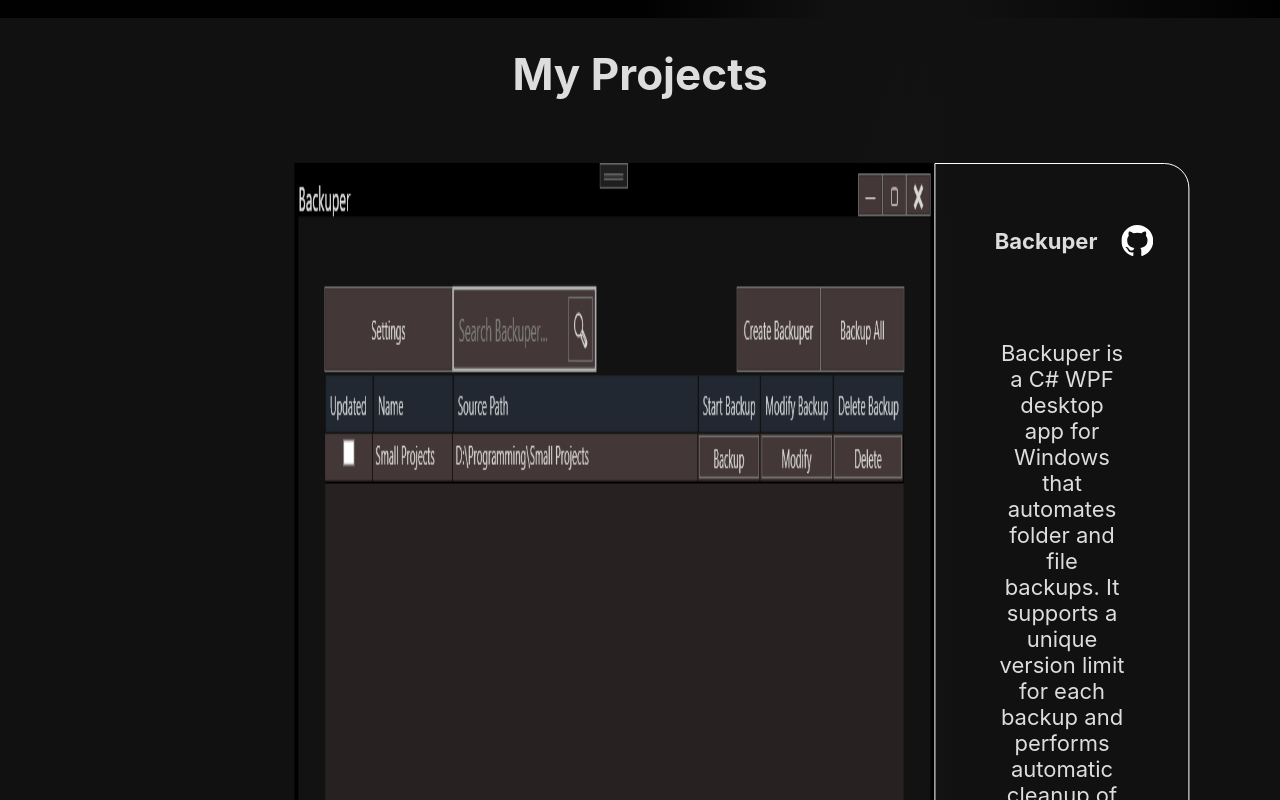
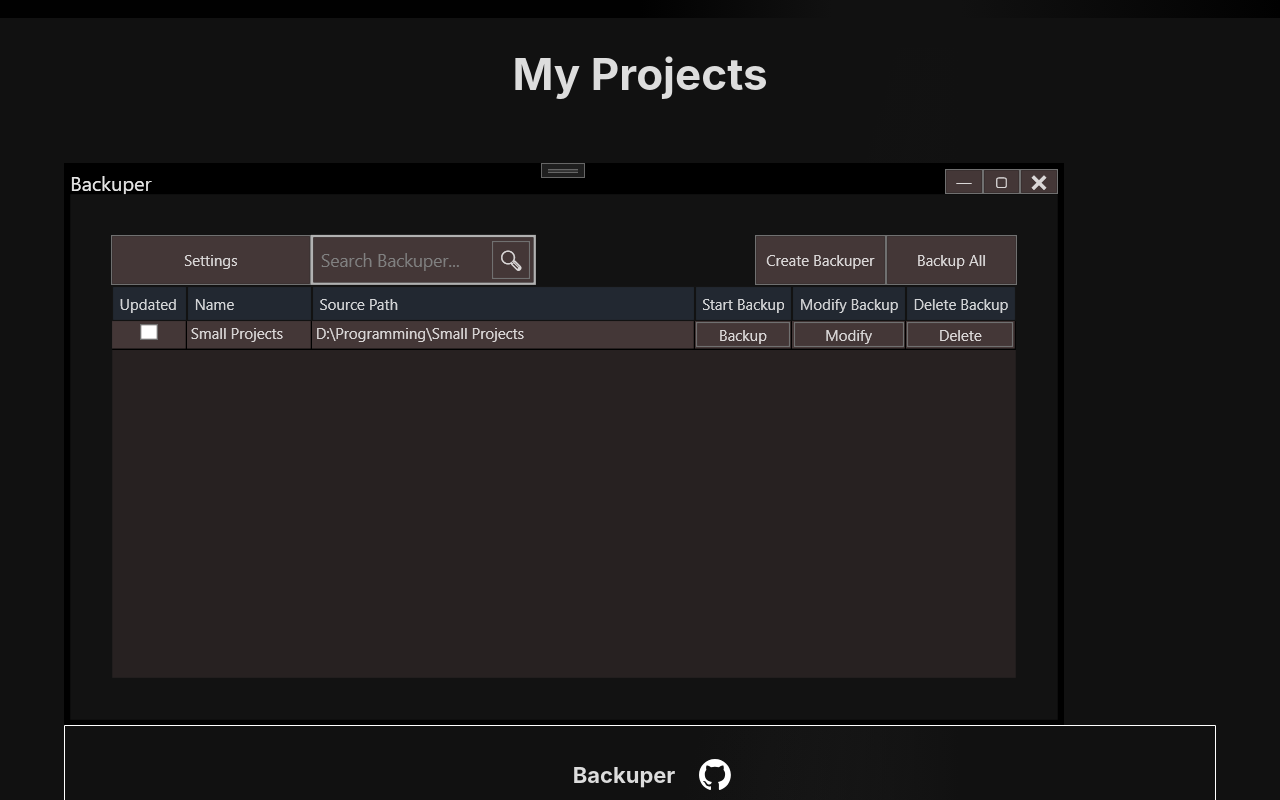
Before and after one commit to Faboid/portfolio, a React (Create React App) app: page / in a window 1280 px wide. Shown: the part 1080-1880 px from the top of the page. Built offline with nearby package versions, Linux system fonts and the light colour scheme; the HTML template or start-up script is replaced by a standard one.

Commit message:
Improved projects layout for smaller aspect ratio screens.

```diff
--- a/src/sections/Projects.css
+++ b/src/sections/Projects.css
@@ -62,8 +62,9 @@
 }
 
 .project-image {
-    max-width: 50vw;
+    min-width: 35vw;
     height: auto;
+    object-fit: contain;
 }
 
 .project-title {
@@ -73,7 +74,7 @@
 }
 
 .project-description {
-    padding: 2rem;
+    padding: 2%;
 }
 
 .project-techs {
@@ -88,3 +89,36 @@
 .tech {
     padding: 0.5rem;
 }
+
+@media (max-width: 2000px) {
+    .project-container {
+        width: 90vw;
+    }
+}
+
+@media (max-width: 1280px) {
+
+    .project-container {
+        width: 90vw;
+    }
+
+    .project,
+    .project.mirrored {
+        flex-wrap: wrap;
+        transform: translateX(0%);
+    }
+
+    .project-text,
+    .project.mirrored .project-text {
+        border-radius: 0px 0px 25px 25px;
+    }
+
+}
+
+@media (max-width: 768px) {
+
+    .project-container {
+        width: 100vw;
+    }
+
+}
```
